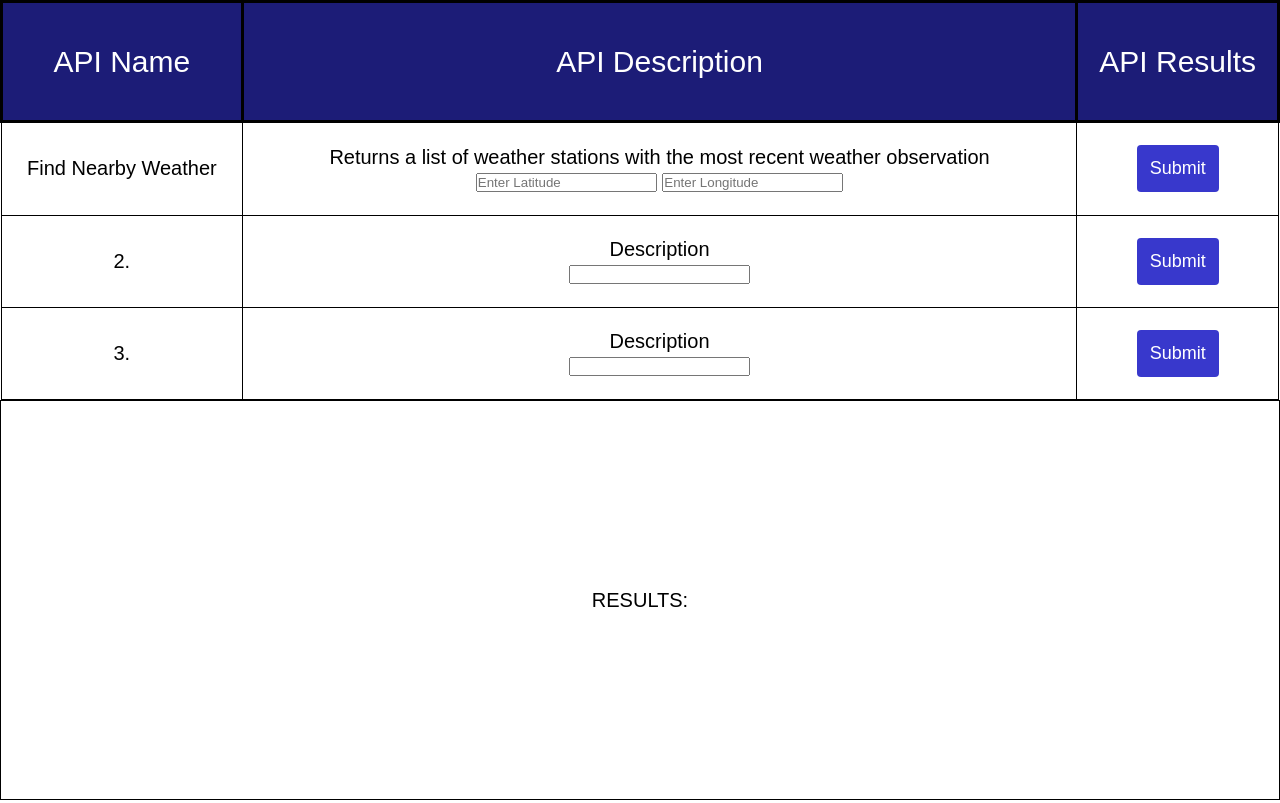
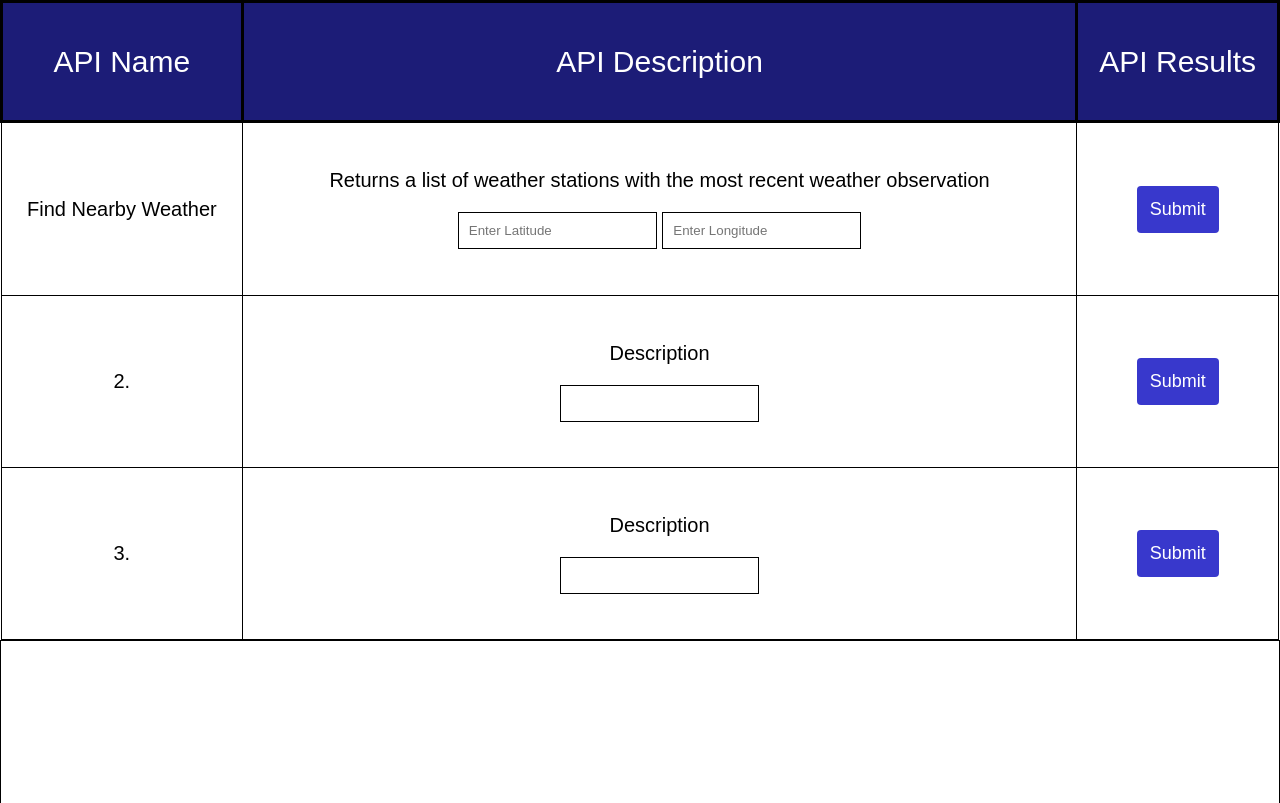
Before and after one commit to Rehaanr/rehaanRafiq, a plain HTML site: page task/index.html in a window 1280 px wide. Shown: the top 803 px of the page. Drawn offline with nearby package versions, Linux system fonts and the light colour scheme.

Commit message:
Add files via upload

```diff
--- a/task/css/style.css
+++ b/task/css/style.css
@@ -52,7 +52,7 @@ table
 {
     width: 100%;
     border: 1px solid black;
-    height: 50vh;
+    height: 80vh;
     text-align: center;
     font-family: Arial, Helvetica, sans-serif;
     margin: 0px;
@@ -75,12 +75,6 @@ th {
 
 }
 
-/*tfoot {
-    border: none !important;
-    text-align: center;
-    font-size: 25px;
-
-}*/
 
 td {
     font-size: 20px;
@@ -98,8 +92,20 @@ button {
 }
 
 .results {
+    border-bottom: none;
     border-right: none;
     border-collapse: collapse;
     width: 100%;
     font-size: 60px;
+
 }
+
+input {
+    border: 1px black solid;
+    outline: none;
+    background-color: white;
+    color:black;
+    padding: 10px;
+    margin-top: 20px;
+
+}
```
